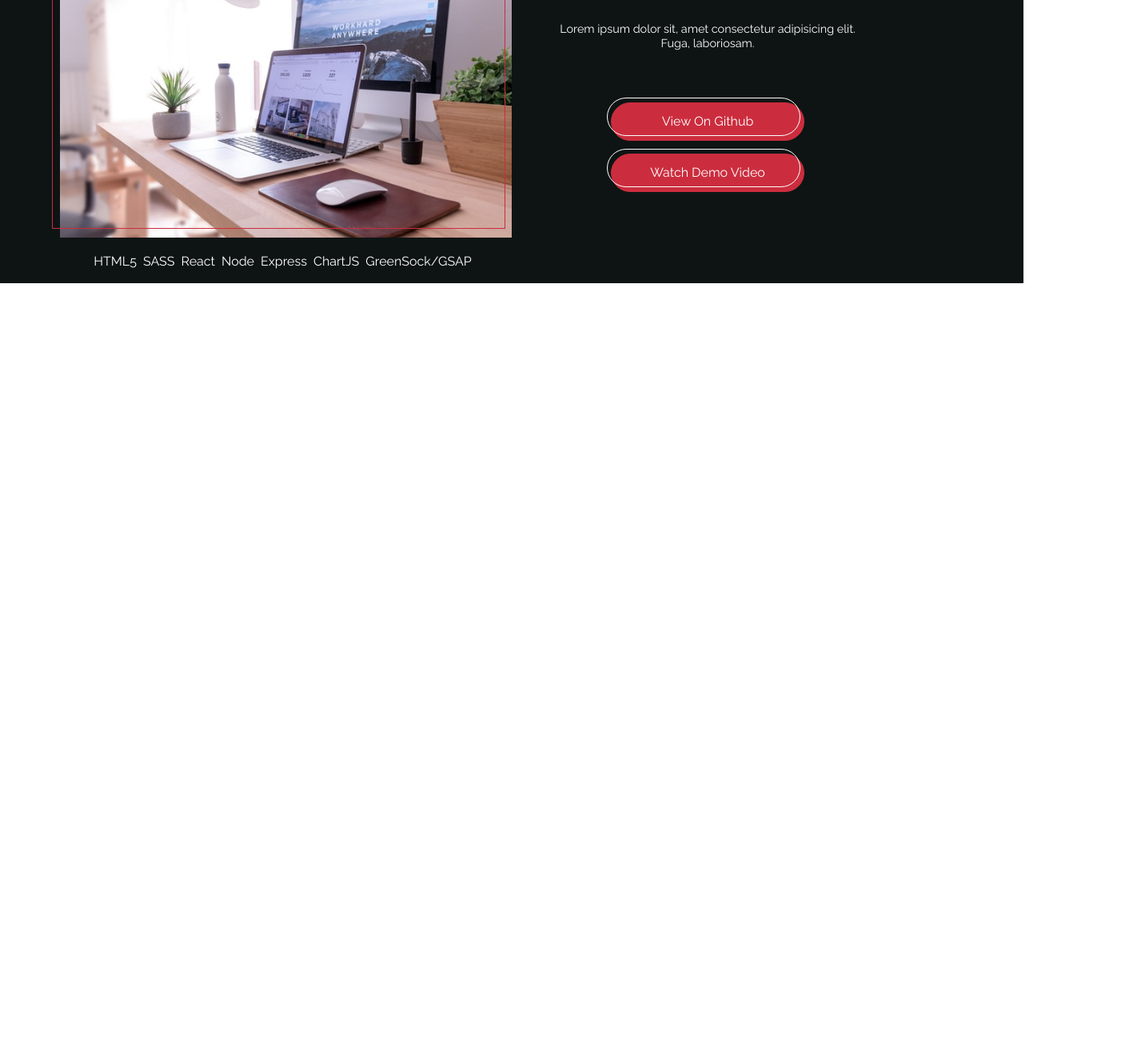
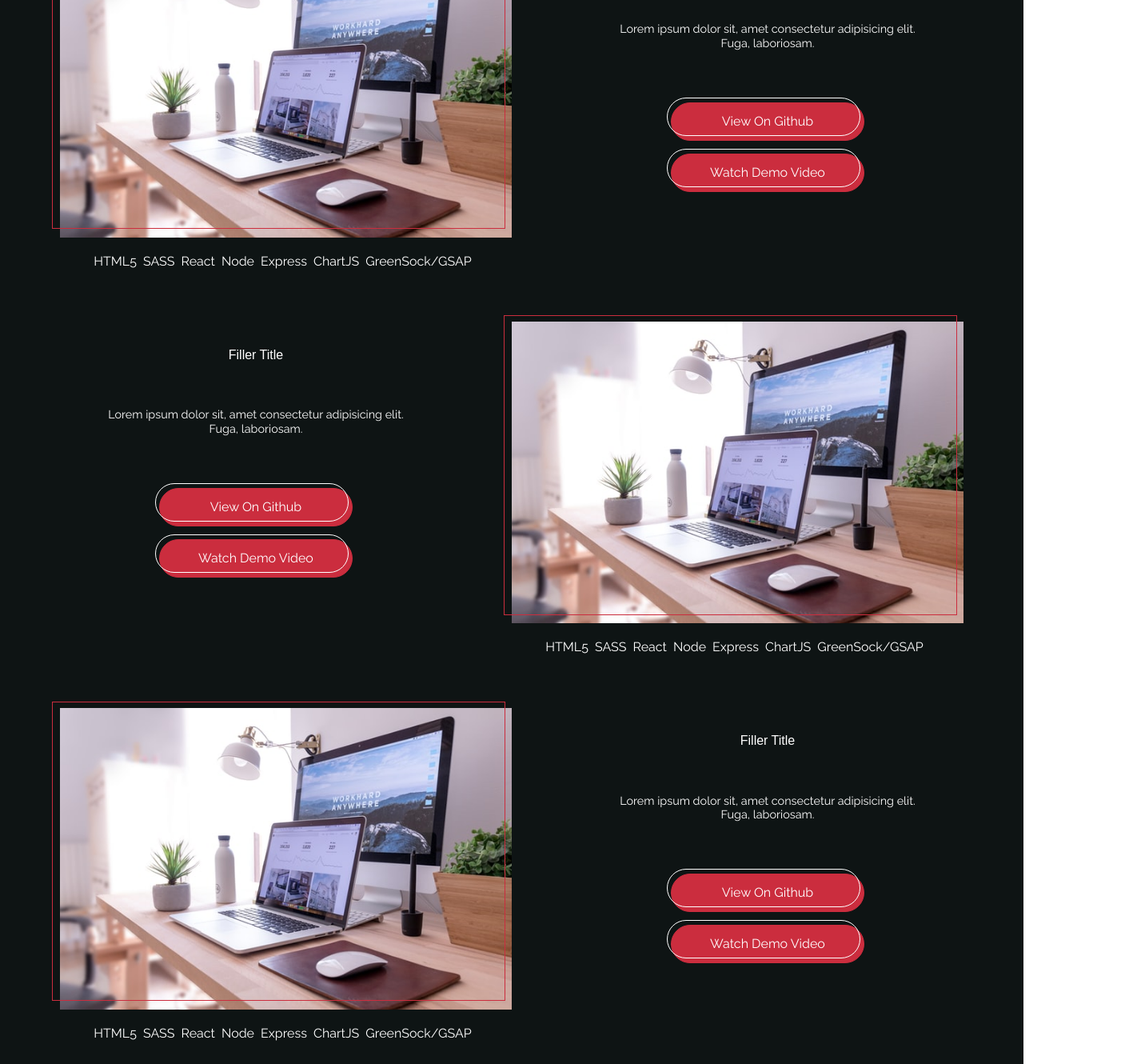
Before and after one commit to ramsers/portfolio-2, a React (Create React App) app: page / in a window 1280 px wide. Shown: the part 1220-2550 px from the top of the page at 80% size, 1417 px wide, since content can reach past the window. Before the commit the page ends 1574 px from the top, so only its background shows below. Built offline with nearby package versions, Linux system fonts and the light colour scheme; a web font is replaced by a local one.

Commit message:
add project tablet, desktop styles with animation, remove home link from nav

```diff
--- a/src/Nav/Nav.js
+++ b/src/Nav/Nav.js
@@ -23,10 +23,6 @@ class Nav extends React.Component {
                 <div className="site-nav__logo">Raheim Bailey</div>
                 <div className="site-nav__ctn">
                     <BrowserRouter>
-                        <NavLink activeClassName="active" className="site-nav__link" to='/#home'>
-                            Home
-                        </NavLink>
-
                         <NavLink  className="site-nav__link" to='/#projects'>
                             Projects
                         </NavLink>
--- a/src/Portfolio/Portfolio.js
+++ b/src/Portfolio/Portfolio.js
@@ -1,15 +1,77 @@
-import React from 'react';
+import React, {useEffect, useRef} from 'react';
 import './Portfolio.scss';
 import port from './PortfolioAssets/port.jpg';
+import {gsap, Power3} from 'gsap';
+import { ScrollTrigger } from 'gsap/ScrollTrigger';
+
+gsap.registerPlugin(ScrollTrigger)
+
 
 const Portfolio = () => {
+
+    let projectCtn = useRef(null);
+    let projectHalf1 = useRef(null);
+    let projectHalf2 = useRef(null);
+    let projectCtn2 = useRef(null);
+    let projectHalf3 = useRef(null);
+    let projectHalf4 = useRef(null);
+    let projectCtn3 = useRef(null);
+    let projectHalf5 = useRef(null);
+    let projectHalf6 = useRef(null);
+
+    useEffect(() => {
+        gsap.to(projectHalf1,{
+            scrollTrigger: projectCtn,
+            opacity:1,
+            x:0,
+            ease: Power3.easeOut,
+            duration:1.5
+        })
+        gsap.to(projectHalf2,{
+            scrollTrigger: projectCtn,
+            opacity:1,
+            x:0,
+            ease: Power3.easeOut,
+            duration:1.5
+        })
+        gsap.to(projectHalf3,{
+            scrollTrigger: projectCtn2,
+            opacity:1,
+            x:0,
+            ease: Power3.easeOut,
+            duration:1.5
+        })
+        gsap.to(projectHalf4,{
+            scrollTrigger: projectCtn2,
+            opacity:1,
+            x:0,
+            ease: Power3.easeOut,
+            duration:1.5
+        })
+        gsap.to(projectHalf5,{
+            scrollTrigger: projectCtn3,
+            opacity:1,
+            x:0,
+            ease: Power3.easeOut,
+            duration:1.5
+        })
+        gsap.to(projectHalf6,{
+            scrollTrigger: projectCtn3,
+            opacity:1,
+            x:0,
+            ease: Power3.easeOut,
+            duration:1.5
+        })
+    })
+
     return(
         <section id="projects" className="portfolio">
             <h3 className="portfolio__title">My Work</h3>
             <div className="portfolio__ctn">
+                {/* Project One */}
             <h3 className="portfolio__project-title">Filler Title</h3>
-                <div className="portfolio__project-ctn portfolio__project-1">
-                    <div className="portfolio__image-ctn">
+                <div ref={el => {projectCtn = el}} className="portfolio__project-ctn portfolio__project-1">
+                    <div ref={el => {projectHalf1 = el}} className="portfolio__image-ctn">
                         <div className="portfolio__image-border">
                             <img src={port} alt="" className="portfolio__image"/>
                         </div>
@@ -23,7 +85,63 @@ const Portfolio = () => {
                                 <li className="portfolio__tech-item">GreenSock/GSAP</li>
                             </ul>
                     </div>
-                    <div className="portfolio__highlight project__one">
+                    <div ref={el => {projectHalf2 = el}} className="portfolio__highlight">
+                        <div className="portfolio__text-ctn">
+                        <h3 className="portfolio__project-title-2">Filler Title</h3>
+                            <p className="portfolio__text">Lorem ipsum dolor sit, amet consectetur adipisicing elit. Fuga, laboriosam.</p>
+                            <div className="portfolio__link-ctn">
+                                <a href="#" className="portfolio__link">View On Github</a>
+                                <a href="#" className="portfolio__link">Watch Demo Video</a>
+                            </div>
+                        </div>
+                    </div>
+                </div>
+                {/* Project 2 */}
+            <h3 className="portfolio__project-title">Filler Title</h3>
+                <div ref={el => {projectCtn2 = el}} className="portfolio__project-ctn portfolio__project-2">
+                    <div ref={el => {projectHalf3 = el}} className="portfolio__image-ctn">
+                        <div className="portfolio__image-border">
+                            <img src={port} alt="" className="portfolio__image"/>
+                        </div>
+                        <ul className="portfolio__tech">
+                                <li className="portfolio__tech-item">HTML5</li>
+                                <li className="portfolio__tech-item">SASS</li>
+                                <li className="portfolio__tech-item">React</li>
+                                <li className="portfolio__tech-item">Node</li>
+                                <li className="portfolio__tech-item">Express</li>
+                                <li className="portfolio__tech-item">ChartJS</li>
+                                <li className="portfolio__tech-item">GreenSock/GSAP</li>
+                            </ul>
+                    </div>
+                    <div ref={el => {projectHalf4 = el}} className="portfolio__highlight">
+                        <div className="portfolio__text-ctn">
+                        <h3 className="portfolio__project-title-2">Filler Title</h3>
+                            <p className="portfolio__text">Lorem ipsum dolor sit, amet consectetur adipisicing elit. Fuga, laboriosam.</p>
+                            <div className="portfolio__link-ctn">
+                                <a href="#" className="portfolio__link">View On Github</a>
+                                <a href="#" className="portfolio__link">Watch Demo Video</a>
+                            </div>
+                        </div>
+                    </div>
+                </div>
+                {/* Project 3 */}
+                <h3 className="portfolio__project-title">Filler Title</h3>
+                <div ref={el => {projectCtn3 = el}} className="portfolio__project-ctn">
+                    <div ref={el => {projectHalf5 = el}} className="portfolio__image-ctn">
+                        <div className="portfolio__image-border">
+                            <img src={port} alt="" className="portfolio__image"/>
+                        </div>
+                        <ul className="portfolio__tech">
+                                <li className="portfolio__tech-item">HTML5</li>
+                                <li className="portfolio__tech-item">SASS</li>
+                                <li className="portfolio__tech-item">React</li>
+                                <li className="portfolio__tech-item">Node</li>
+                                <li className="portfolio__tech-item">Express</li>
+                                <li className="portfolio__tech-item">ChartJS</li>
+                                <li className="portfolio__tech-item">GreenSock/GSAP</li>
+                            </ul>
+                    </div>
+                    <div ref={el => {projectHalf6 = el}} className="portfolio__highlight">
                         <div className="portfolio__text-ctn">
                         <h3 className="portfolio__project-title-2">Filler Title</h3>
                             <p className="portfolio__text">Lorem ipsum dolor sit, amet consectetur adipisicing elit. Fuga, laboriosam.</p>
--- a/src/Portfolio/Portfolio.scss
+++ b/src/Portfolio/Portfolio.scss
@@ -30,7 +30,8 @@
     }
     &__project-ctn {
         @include tablet {
-            @include flex (row);
+            @include flex (row, space-between, "");
+            margin-bottom: 3rem;
         }
     }
     &__project-title {
@@ -41,6 +42,7 @@
         color: #fff;
         @include tablet {
             display: none;
+
         }
     }
     &__project-title-2 {
@@ -56,12 +58,45 @@
     }
     &__image-ctn {
         padding-bottom: $rem-16;
-
         @include desktop-small {
             max-width:50%;
+            opacity: 0;
+        transform: translateX(-100px);
         }
         @include desktop {
+            opacity: 0;
+            transform: translateX(-100px);
             max-width:50%;
+        }
+    }
+    &__highlight {
+        @include desktop-small {
+            opacity: 0;
+            transform: translateX(50%);
+        }
+        @include desktop{
+            opacity: 0;
+            transform: translateX(50%);
+        }
+    }
+    &__highlight:nth-of-type(1) {
+        @include desktop-small {
+            opacity: 0;
+            transform: translateX(50%);
+        }
+        @include desktop{
+            opacity: 0;
+            transform: translateX(50%);
+        }
+    }
+    &__highlight:nth-of-type(2) {
+        @include desktop-small {
+            opacity: 0;
+            transform: translateX(50%);
+        }
+        @include desktop{
+            opacity: 0;
+            transform: translateX(50%);
         }
     }
     &__text-ctn {
@@ -154,4 +189,9 @@
     .portfolio__link:hover::before {
         right: -7px;
     }
+    &__project-2 {
+        @include tablet {
+            @include flex(row-reverse, space-between, "");
+        }
+    }
 }
```
